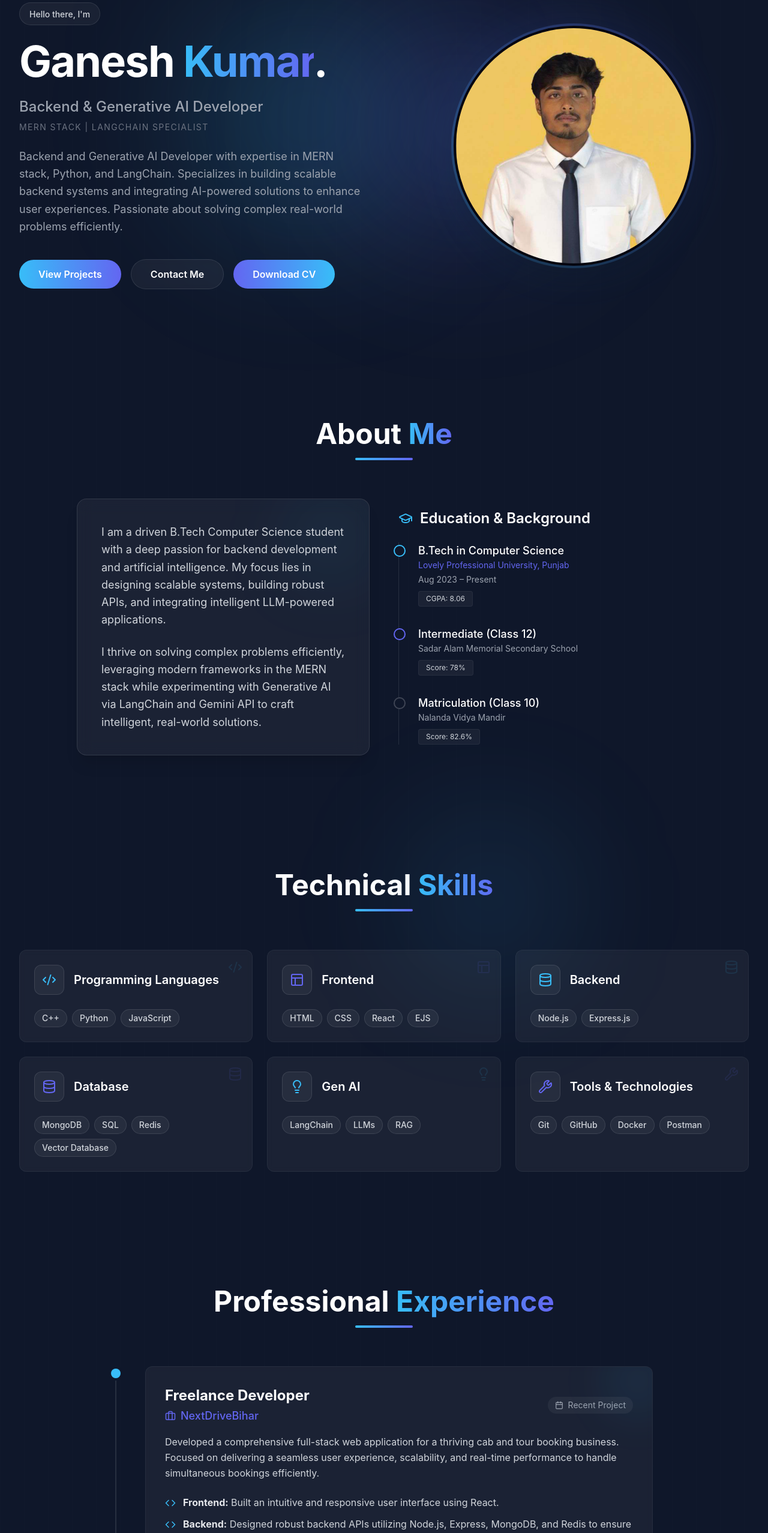
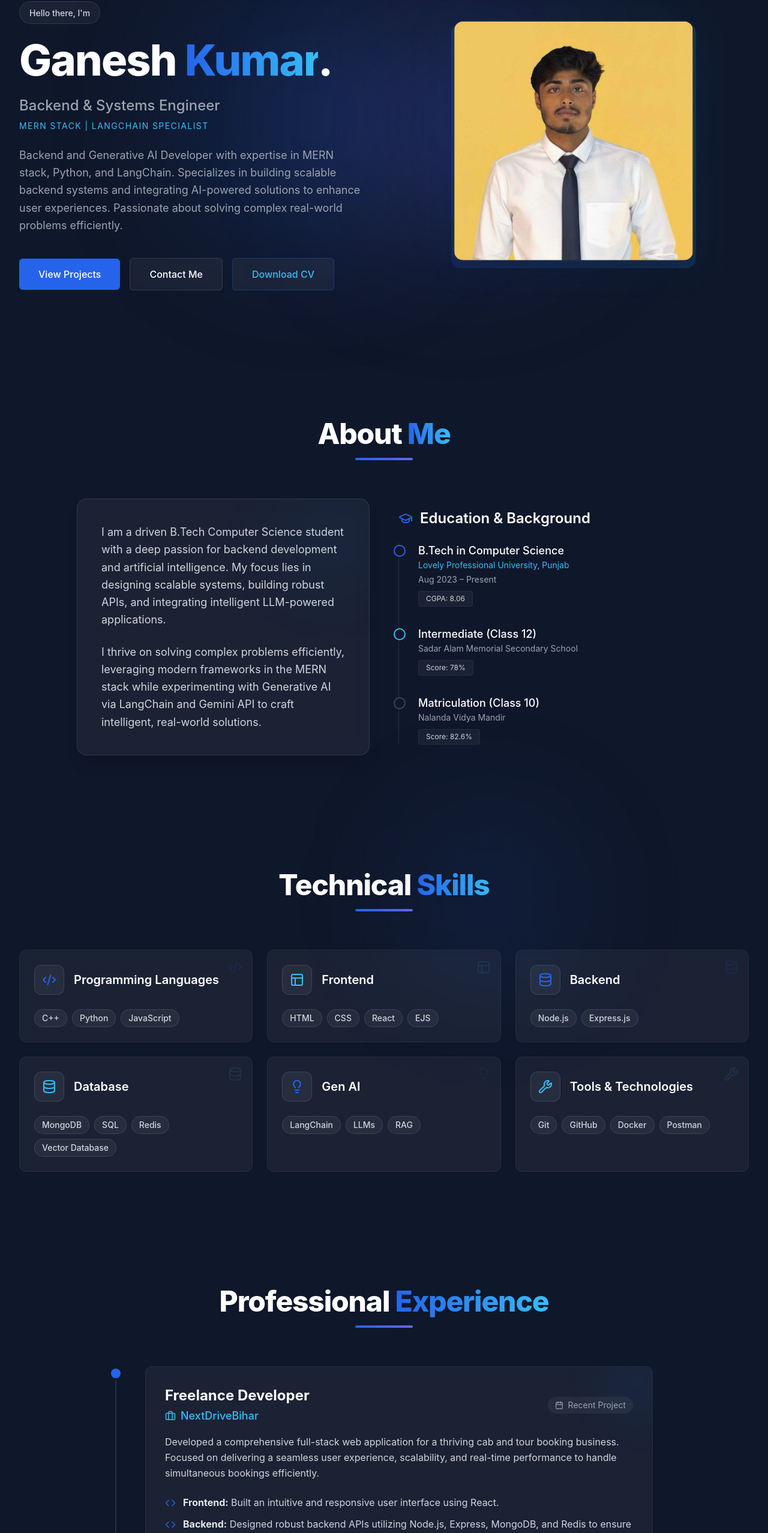
Before and after one commit to ganeshkr0201/portfolio, a React app in the folder frontend/: page / in a window 1280 px wide. Shown: the part 197-2752 px from the top of the page at 60% size. Built offline with nearby package versions, Linux system fonts and the light colour scheme; the HTML template or start-up script is replaced by a standard one.

Commit message:
changing ui of the portfolio

```diff
--- a/frontend/src/components/About.jsx
+++ b/frontend/src/components/About.jsx
@@ -14,10 +14,10 @@ const About = () => {
           transition={{ duration: 0.6 }}
           className="text-center mb-16"
         >
-          <h2 className="text-3xl md:text-5xl font-bold mb-4 text-white">
-            About <span className="text-gradient">Me</span>
+          <h2 className="text-3xl md:text-5xl font-extrabold mb-4 text-white tracking-tight">
+            About <span className="text-transparent bg-clip-text bg-gradient-to-r from-primary to-neon">Me</span>
           </h2>
-          <div className="w-24 h-1 bg-gradient-to-r from-neon to-accent mx-auto rounded-full"></div>
+          <div className="w-24 h-1 bg-gradient-to-r from-primary to-accent mx-auto rounded-full"></div>
         </motion.div>
 
         <div className="grid md:grid-cols-2 gap-12 items-center">
@@ -28,9 +28,9 @@ const About = () => {
             whileInView={{ opacity: 1, x: 0 }}
             viewport={{ once: true }}
             transition={{ duration: 0.6, delay: 0.2 }}
-            className="glass-panel p-8 md:p-10 relative overflow-hidden"
+            className="glass-panel p-8 md:p-10 relative overflow-hidden transition-all duration-300 hover:shadow-lg border border-white/5 bg-white/[0.02] hover:border-primary/30"
           >
-            <div className="absolute top-0 right-0 w-32 h-32 bg-neon/10 blur-3xl rounded-full"></div>
+            <div className="absolute top-0 right-0 w-32 h-32 bg-primary/10 blur-3xl rounded-full"></div>
             <p className="text-gray-300 leading-relaxed mb-6 relative z-10 text-lg">
               I am a driven B.Tech Computer Science student with a deep passion for backend development and artificial intelligence. My focus lies in designing scalable systems, building robust APIs, and integrating intelligent LLM-powered applications.
             </p>
@@ -48,22 +48,22 @@ const About = () => {
             className="space-y-6"
           >
             <h3 className="text-2xl font-semibold text-white mb-6 flex items-center gap-3">
-              <GraduationCap className="text-neon" /> Education & Background
+              <GraduationCap className="text-primary" /> Education & Background
             </h3>
 
             <div className="relative pl-8 border-l border-white/10 space-y-8">
               {/* Item 1 */}
-              <div className="relative">
-                <span className="absolute -left-[41px] top-1 h-5 w-5 rounded-full bg-background border-2 border-neon"></span>
+              <div className="relative group">
+                <span className="absolute -left-[41px] top-1 h-5 w-5 rounded-full bg-background border-2 border-primary group-hover:scale-110 transition-transform"></span>
                 <h4 className="text-lg font-medium text-white">B.Tech in Computer Science</h4>
-                <p className="text-accent text-sm mb-1">Lovely Professional University, Punjab</p>
+                <p className="text-neon text-sm mb-1">Lovely Professional University, Punjab</p>
                 <p className="text-gray-400 text-sm mb-2">Aug 2023 – Present</p>
                 <div className="inline-block px-3 py-1 rounded bg-white/5 border border-white/5 text-xs text-gray-300">CGPA: 8.06</div>
               </div>
 
               {/* Item 2 */}
-              <div className="relative">
-                <span className="absolute -left-[41px] top-1 h-5 w-5 rounded-full bg-background border-2 border-accent"></span>
+              <div className="relative group">
+                <span className="absolute -left-[41px] top-1 h-5 w-5 rounded-full bg-background border-2 border-neon group-hover:scale-110 transition-transform"></span>
                 <h4 className="text-lg font-medium text-white">Intermediate (Class 12)</h4>
                 <p className="text-gray-400 text-sm mb-2">Sadar Alam Memorial Secondary School</p>
                 <div className="inline-block px-3 py-1 rounded bg-white/5 border border-white/5 text-xs text-gray-300">Score: 78%</div>
--- a/frontend/src/components/Experience.jsx
+++ b/frontend/src/components/Experience.jsx
@@ -13,10 +13,10 @@ const Experience = () => {
           transition={{ duration: 0.6 }}
           className="text-center mb-16"
         >
-          <h2 className="text-3xl md:text-5xl font-bold mb-4 text-white">
-            Professional <span className="text-gradient">Experience</span>
+          <h2 className="text-3xl md:text-5xl font-extrabold mb-4 text-white tracking-tight">
+            Professional <span className="text-transparent bg-clip-text bg-gradient-to-r from-primary to-neon">Experience</span>
           </h2>
-          <div className="w-24 h-1 bg-gradient-to-r from-neon to-accent mx-auto rounded-full"></div>
+          <div className="w-24 h-1 bg-gradient-to-r from-primary to-accent mx-auto rounded-full"></div>
         </motion.div>
 
         <div className="relative border-l-2 border-white/10 ml-4 md:ml-0 md:pl-0">
@@ -29,17 +29,17 @@ const Experience = () => {
             className="md:ml-auto md:w-full md:pl-12 relative pl-8 pb-12 last:pb-0"
           >
             {/* Timeline Dot */}
-            <span className="absolute left-[-9px] md:left-[-9px] top-1 flex h-4 w-4 items-center justify-center rounded-full bg-neon ring-4 ring-background"></span>
+            <span className="absolute left-[-9px] md:left-[-9px] top-1 flex h-4 w-4 items-center justify-center rounded-full bg-primary ring-4 ring-background"></span>
 
-            <div className="glass-card p-6 md:p-8 hover:shadow-[0_0_30px_rgba(14,165,233,0.15)] group relative overflow-hidden">
-              <div className="absolute -right-6 -top-6 w-24 h-24 bg-neon/10 blur-2xl rounded-full group-hover:bg-neon/20 transition-all duration-500"></div>
+            <div className="glass-card p-6 md:p-8 hover:shadow-[0_0_30px_rgba(37,99,235,0.15)] group relative overflow-hidden transition-all duration-500 border border-white/5 bg-white/[0.02] hover:border-primary/40">
+              <div className="absolute -right-6 -top-6 w-24 h-24 bg-primary/10 blur-2xl rounded-full group-hover:bg-primary/20 transition-all duration-500"></div>
 
               <div className="flex flex-col md:flex-row md:items-center justify-between mb-4 gap-2">
                 <div>
                   <h3 className="text-2xl font-bold text-white flex items-center gap-2">
                     Freelance Developer
                   </h3>
-                  <h4 className="text-lg text-accent font-medium flex items-center gap-2 mt-1">
+                  <h4 className="text-lg text-neon font-medium flex items-center gap-2 mt-1">
                     <Briefcase size={18} /> NextDriveBihar
                   </h4>
                 </div>
@@ -54,15 +54,15 @@ const Experience = () => {
 
               <div className="space-y-3">
                 <div className="flex gap-3">
-                  <Code className="text-neon mt-1 shrink-0" size={18} />
+                  <Code className="text-primary mt-1 shrink-0" size={18} />
                   <p className="text-gray-300"><strong className="text-gray-200">Frontend:</strong> Built an intuitive and responsive user interface using React.</p>
                 </div>
                 <div className="flex gap-3">
-                  <Code className="text-neon mt-1 shrink-0" size={18} />
+                  <Code className="text-primary mt-1 shrink-0" size={18} />
                   <p className="text-gray-300"><strong className="text-gray-200">Backend:</strong> Designed robust backend APIs utilizing Node.js, Express, MongoDB, and Redis to ensure optimal data flow and minimal latency.</p>
                 </div>
                 <div className="flex gap-3">
-                  <Code className="text-neon mt-1 shrink-0" size={18} />
+                  <Code className="text-primary mt-1 shrink-0" size={18} />
                   <p className="text-gray-300"><strong className="text-gray-200">Authentication:</strong> Integrated secure Google OAuth 2.0 to enhance user security and streamline the standard login flow.</p>
                 </div>
               </div>
--- a/frontend/src/components/Hero.jsx
+++ b/frontend/src/components/Hero.jsx
@@ -6,8 +6,8 @@ import cvPdf from '../assets/ganeshCV.pdf';
 const Hero = () => {
   return (
     <section id="hero" className="w-full min-h-screen flex items-center justify-center pt-20 px-4 sm:px-6 lg:px-8 relative">
-      {/* Decorative Glow Elements */}
-      <div className="absolute top-1/4 left-1/4 w-96 h-96 bg-neon/20 rounded-full blur-[120px] pointer-events-none"></div>
+      {/* Decorative Glow Elements - Adjusted for Professional Look */}
+      <div className="absolute top-1/4 left-1/4 w-96 h-96 bg-primary/20 rounded-full blur-[120px] pointer-events-none"></div>
       <div className="absolute bottom-1/4 right-1/4 w-96 h-96 bg-accent/20 rounded-full blur-[120px] pointer-events-none"></div>
 
       <div className="max-w-7xl mx-auto w-full grid lg:grid-cols-2 gap-12 items-center z-10">
@@ -28,13 +28,13 @@ const Hero = () => {
             <span className="text-sm text-gray-300 font-medium">Hello there, I'm</span>
           </motion.div>
 
-          <h1 className="text-5xl sm:text-6xl lg:text-7xl font-bold tracking-tight text-white leading-tight">
-            Ganesh <span className="text-transparent bg-clip-text bg-gradient-to-r from-neon to-accent">Kumar</span>.
+          <h1 className="text-5xl sm:text-6xl lg:text-7xl font-extrabold tracking-tight text-white leading-[1.1]">
+            Ganesh <span className="text-transparent bg-clip-text bg-gradient-to-r from-primary to-neon">Kumar</span>.
           </h1>
 
           <h2 className="text-xl sm:text-2xl text-gray-400 font-medium">
-            Backend & Generative AI Developer <br/>
-            <span className="text-sm font-normal text-gray-500 uppercase tracking-widest mt-2 block">MERN Stack | LangChain Specialist</span>
+            Backend & Systems Engineer <br/>
+            <span className="text-sm font-normal text-neon uppercase tracking-widest mt-2 block">MERN Stack | LangChain Specialist</span>
           </h2>
 
           <p className="text-gray-400 max-w-xl mx-auto lg:mx-0 leading-relaxed text-lg">
@@ -42,13 +42,13 @@ const Hero = () => {
           </p>
 
           <div className="flex flex-col sm:flex-row flex-wrap items-center justify-center lg:justify-start gap-4 pt-4">
-            <a href="#projects" className="px-8 py-3 rounded-full bg-gradient-to-r from-neon to-accent text-white font-semibold hover:shadow-[0_0_20px_rgba(14,165,233,0.4)] transition-all duration-300 hover:-translate-y-1 w-full sm:w-auto text-center">
+            <a href="#projects" className="px-8 py-3.5 rounded-md bg-primary text-white font-medium hover:bg-opacity-90 transition-all duration-300 hover:shadow-[0_0_20px_rgba(37,99,235,0.4)] hover:-translate-y-0.5 w-full sm:w-auto text-center">
               View Projects
             </a>
-            <a href="#contact" className="px-8 py-3 rounded-full bg-white/5 backdrop-blur-sm border border-white/10 text-white font-semibold hover:bg-white/10 transition-all duration-300 w-full sm:w-auto text-center">
+            <a href="#contact" className="px-8 py-3.5 rounded-md bg-white/5 backdrop-blur-sm border border-white/10 text-white font-medium hover:bg-white/10 hover:border-white/20 transition-all duration-300 w-full sm:w-auto text-center">
               Contact Me
             </a>
-            <a href={cvPdf} download="Ganesh_Kumar_CV.pdf" className="px-8 py-3 rounded-full bg-gradient-to-r from-accent to-neon text-white font-semibold hover:shadow-[0_0_20px_rgba(14,165,233,0.4)] transition-all duration-300 hover:-translate-y-1 w-full sm:w-auto text-center">
+            <a href={cvPdf} download="Ganesh_Kumar_CV.pdf" className="px-8 py-3.5 rounded-md bg-white/5 border border-primary/30 text-neon font-medium hover:bg-primary/10 transition-all duration-300 w-full sm:w-auto text-center">
               Download CV
             </a>
           </div>
@@ -64,19 +64,23 @@ const Hero = () => {
           <div className="relative w-80 h-80 sm:w-[400px] sm:h-[400px] flex items-center justify-center group">
 
             {/* Elegant glowing backdrop */}
-            <div className="absolute inset-0 bg-gradient-to-tr from-neon/20 to-accent/20 rounded-full blur-2xl opacity-60 transition-opacity duration-500 group-hover:opacity-80"></div>
+            <div className="absolute inset-0 bg-gradient-to-tr from-primary/20 to-neon/20 rounded-2xl blur-2xl opacity-60 transition-opacity duration-500 group-hover:opacity-100"></div>
 
-            {/* Clean, professional border */}
-            <div className="absolute inset-[-4px] bg-gradient-to-tr from-neon/50 to-accent/50 rounded-full opacity-50 transition-opacity duration-500 group-hover:opacity-100"></div>
+            {/* Clean, professional border frame instead of circle */}
+            <div className="absolute inset-[-4px] bg-gradient-to-tr from-primary/40 to-neon/40 rounded-2xl opacity-40 transition-opacity duration-500 group-hover:opacity-80"></div>
 
             {/* Profile image container */}
-            <div className="w-full h-full rounded-full bg-[#05050f] border-4 border-[#05050f] overflow-hidden relative z-10 shadow-2xl">
+            <motion.div
+              animate={{ y: [0, -10, 0] }}
+              transition={{ duration: 5, repeat: Infinity, ease: "easeInOut" }}
+              className="w-full h-full rounded-2xl bg-background border border-white/10 overflow-hidden relative z-10 shadow-2xl"
+            >
                 <img
                   src={profileImg}
                   alt="Ganesh Kumar"
-                  className="w-full h-full object-cover transition-transform duration-500 group-hover:scale-[1.03]"
+                  className="w-full h-full object-cover transition-transform duration-700 group-hover:scale-105"
                 />
-            </div>
+            </motion.div>
 
           </div>
         </motion.div>
--- a/frontend/src/components/Projects.jsx
+++ b/frontend/src/components/Projects.jsx
@@ -56,10 +56,10 @@ const Projects = () => {
           transition={{ duration: 0.6 }}
           className="text-center mb-16"
         >
-          <h2 className="text-3xl md:text-5xl font-bold mb-4 text-white">
-            Featured <span className="text-gradient">Projects</span>
+          <h2 className="text-3xl md:text-5xl font-extrabold mb-4 text-white tracking-tight">
+            Featured <span className="text-transparent bg-clip-text bg-gradient-to-r from-primary to-neon">Projects</span>
           </h2>
-          <div className="w-24 h-1 bg-gradient-to-r from-neon to-accent mx-auto rounded-full"></div>
+          <div className="w-24 h-1 bg-gradient-to-r from-primary to-accent mx-auto rounded-full"></div>
         </motion.div>
 
         <motion.div
@@ -73,10 +73,10 @@ const Projects = () => {
             <motion.div
               key={idx}
               variants={cardVariants}
-              className="glass-panel group relative overflow-hidden flex flex-col h-full hover:shadow-[0_0_40px_rgba(139,92,246,0.15)] transition-all duration-500 hover:-translate-y-2 border border-white/10 hover:border-accent/40"
+              className="glass-panel group relative overflow-hidden flex flex-col h-full hover:shadow-[0_0_30px_rgba(37,99,235,0.15)] transition-all duration-500 hover:-translate-y-2 border border-white/5 hover:border-primary/40 bg-white/[0.02]"
             >
               {/* Glow overlay */}
-              <div className="absolute inset-0 bg-gradient-to-br from-neon/10 to-accent/10 opacity-0 group-hover:opacity-100 transition-opacity duration-500 z-0 pointer-events-none"></div>
+              <div className="absolute inset-0 bg-gradient-to-br from-primary/5 to-neon/5 opacity-0 group-hover:opacity-100 transition-opacity duration-500 z-0 pointer-events-none"></div>
 
               <div className="p-8 relative z-10 flex-grow flex flex-col">
                 <div className="flex justify-between items-start mb-6">
--- a/frontend/src/components/Skills.jsx
+++ b/frontend/src/components/Skills.jsx
@@ -5,32 +5,32 @@ import { Code2, Database, Layout, Lightbulb, Wrench } from 'lucide-react';
 const skillCategories = [
   {
     title: 'Programming Languages',
-    icon: <Code2 className="text-neon" size={24} />,
+    icon: <Code2 className="text-primary" size={24} />,
     skills: ['C++', 'Python', 'JavaScript']
   },
   {
     title: 'Frontend',
-    icon: <Layout className="text-accent" size={24} />,
+    icon: <Layout className="text-neon" size={24} />,
     skills: ['HTML', 'CSS', 'React', 'EJS']
   },
   {
     title: 'Backend',
-    icon: <Database className="text-neon" size={24} />,
+    icon: <Database className="text-primary" size={24} />,
     skills: ['Node.js', 'Express.js']
   },
   {
     title: 'Database',
-    icon: <Database className="text-accent" size={24} />,
+    icon: <Database className="text-neon" size={24} />,
     skills: ['MongoDB', 'SQL', 'Redis', 'Vector Database']
   },
   {
     title: 'Gen AI',
-    icon: <Lightbulb className="text-neon" size={24} />,
+    icon: <Lightbulb className="text-primary" size={24} />,
     skills: ['LangChain', 'LLMs', 'RAG']
   },
   {
     title: 'Tools & Technologies',
-    icon: <Wrench className="text-accent" size={24} />,
+    icon: <Wrench className="text-neon" size={24} />,
     skills: ['Git', 'GitHub', 'Docker', 'Postman']
   }
 ];
@@ -53,7 +53,7 @@ const itemVariants = {
 const Skills = () => {
   return (
     <section id="skills" className="w-full py-24 px-4 sm:px-6 lg:px-8 relative">
-      <div className="absolute top-0 right-1/4 w-72 h-72 bg-neon/10 rounded-full blur-[100px] pointer-events-none"></div>
+      <div className="absolute top-0 right-1/4 w-72 h-72 bg-primary/10 rounded-full blur-[100px] pointer-events-none"></div>
 
       <div className="max-w-7xl mx-auto">
         <motion.div
@@ -63,10 +63,10 @@ const Skills = () => {
           transition={{ duration: 0.6 }}
           className="text-center mb-16"
         >
-          <h2 className="text-3xl md:text-5xl font-bold mb-4 text-white">
-            Technical <span className="text-gradient">Skills</span>
+          <h2 className="text-3xl md:text-5xl font-extrabold mb-4 text-white tracking-tight">
+            Technical <span className="text-transparent bg-clip-text bg-gradient-to-r from-primary to-neon">Skills</span>
           </h2>
-          <div className="w-24 h-1 bg-gradient-to-r from-neon to-accent mx-auto rounded-full"></div>
+          <div className="w-24 h-1 bg-gradient-to-r from-primary to-accent mx-auto rounded-full"></div>
         </motion.div>
 
         <motion.div
@@ -77,12 +77,12 @@ const Skills = () => {
           className="grid sm:grid-cols-2 lg:grid-cols-3 gap-6"
         >
           {skillCategories.map((category, idx) => (
-            <motion.div key={idx} variants={itemVariants} className="glass-card p-6 relative overflow-hidden group">
+            <motion.div key={idx} variants={itemVariants} className="glass-card p-6 relative overflow-hidden group hover:-translate-y-1 hover:shadow-[0_0_20px_rgba(37,99,235,0.1)] transition-all duration-300 border border-white/5 bg-white/[0.02]">
               <div className="absolute top-0 right-0 p-4 opacity-10 group-hover:opacity-20 transition-opacity">
                 {category.icon}
               </div>
               <div className="flex items-center gap-4 mb-6">
-                <div className="p-3 rounded-xl bg-white/5 border border-white/10 group-hover:border-neon/50 transition-colors">
+                <div className="p-3 rounded-xl bg-white/5 border border-white/10 group-hover:border-primary/50 transition-colors">
                   {category.icon}
                 </div>
                 <h3 className="text-xl font-semibold text-white">{category.title}</h3>
@@ -92,7 +92,7 @@ const Skills = () => {
                 {category.skills.map((skill, sIdx) => (
                   <span
                     key={sIdx}
-                    className="px-3 py-1 text-sm font-medium rounded-full bg-white/5 border border-white/10 text-gray-300 group-hover:bg-gradient-to-r group-hover:from-neon/10 group-hover:to-accent/10 transition-colors duration-300"
+                    className="px-3 py-1 text-sm font-medium rounded-full bg-white/5 border border-white/10 text-gray-300 group-hover:bg-gradient-to-r group-hover:from-primary/10 group-hover:to-neon/10 transition-colors duration-300"
                   >
                     {skill}
                   </span>
```
Also changed, not shown: frontend/src/components/Contact.jsx (+14 -14 lines), frontend/src/components/Services.jsx (+11 -11 lines).
